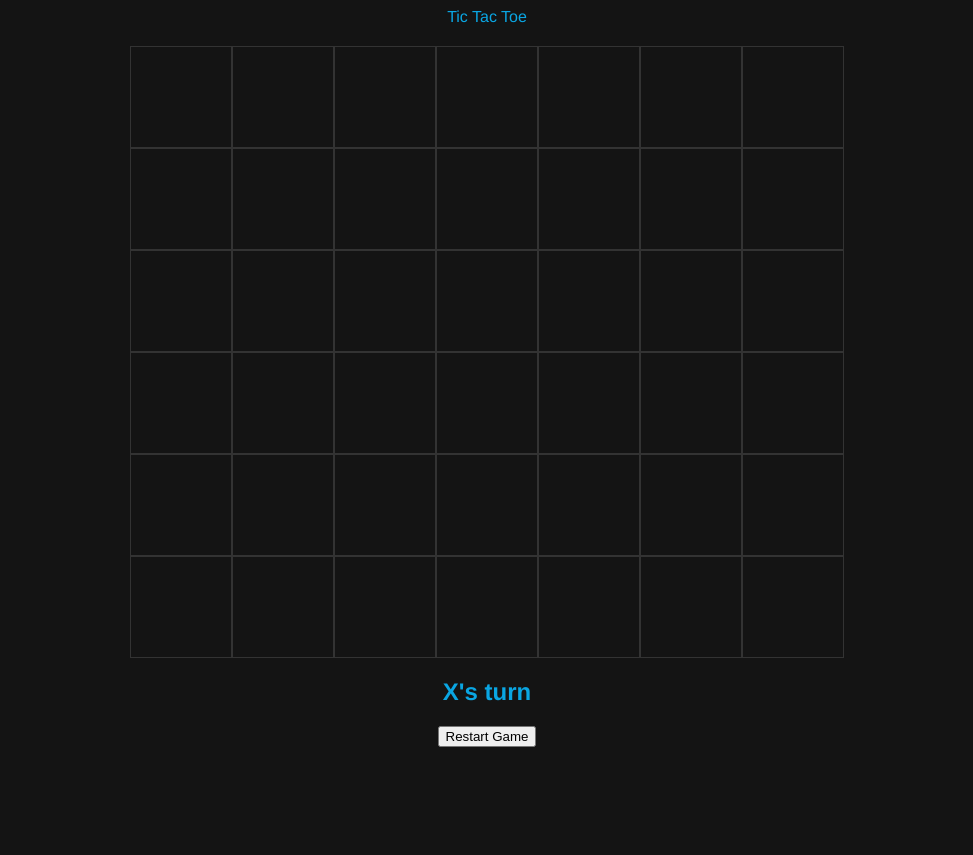
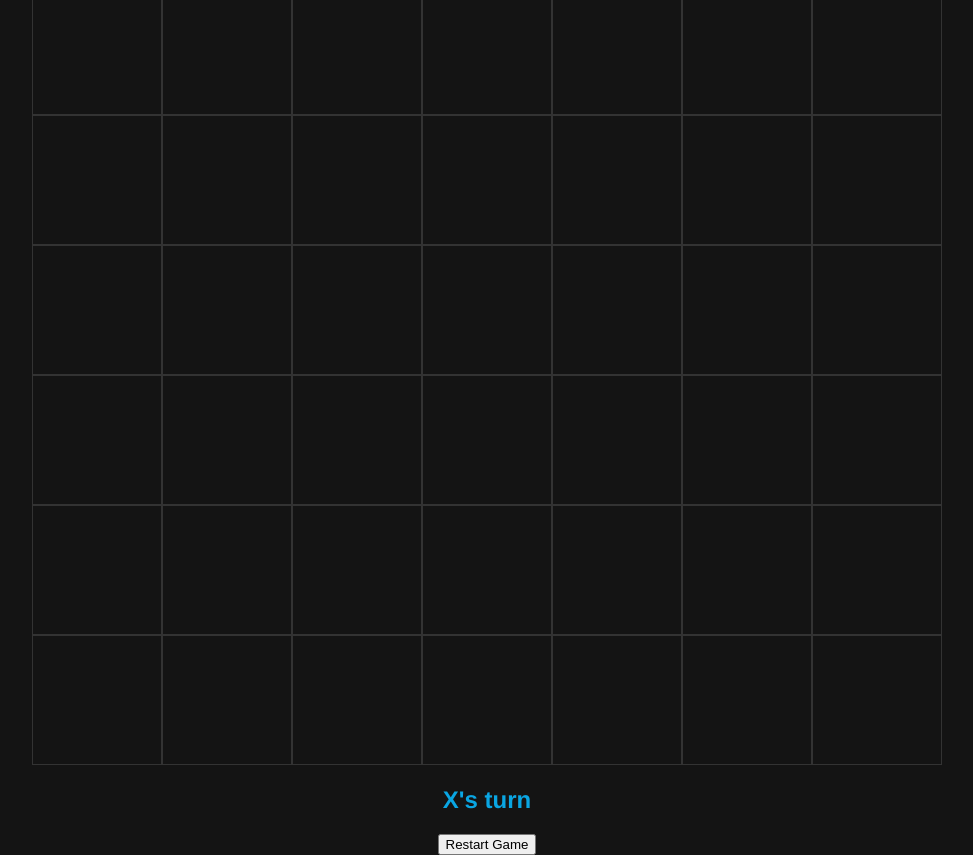
Before and after one commit to LeaskN/connect-4, a plain HTML site: page index.html in a window 1280 px wide. Shown: the whole page, without its empty margins (153-1126 px from the left). Before the commit the page ends 800 px from the top, so only its background shows below. Drawn offline with Linux system fonts and the light colour scheme.

Commit message:
fixed layout

```diff
--- a/index.html
+++ b/index.html
@@ -14,13 +14,13 @@
   <title>Document</title>
 </head>
 <body>
-  <section>
+  <div class="section">
     </h1>Tic Tac Toe<h1>
       <div id='game'>
       </div>
   <h2 class="player-turn"></h2>
   <button onclick=restart()>Restart Game</button>
-  </section>
+  </div>
 
   <script src="script.js"></script>
 </body>
--- a/style.css
+++ b/style.css
@@ -3,10 +3,18 @@ body{
   background-color: #141414;
   color: #0AA6E3;
   font-family: Helvetica;
+  width: 100vw;
+  height: 100vh;
+  margin: 0px;
+  display: flex;
+  justify-content: center;
+  align-items: center;
 }
 /* After HTML is finished style section, game, & box */
-section{
+.section{
   text-align: center;
+  width: 100vw;
+  align-items: center;
 }
 
 #game{
@@ -17,9 +25,9 @@ section{
 }
 
 .box{
-  width: 100px;
-  height: 100px;
-  border:1px solid #333333;
+  width: 10vw;
+  height: 10vw;
+  border: 1px solid #333333;
   cursor: pointer;
   line-height: 100px;
   font-size: 64px;
```
